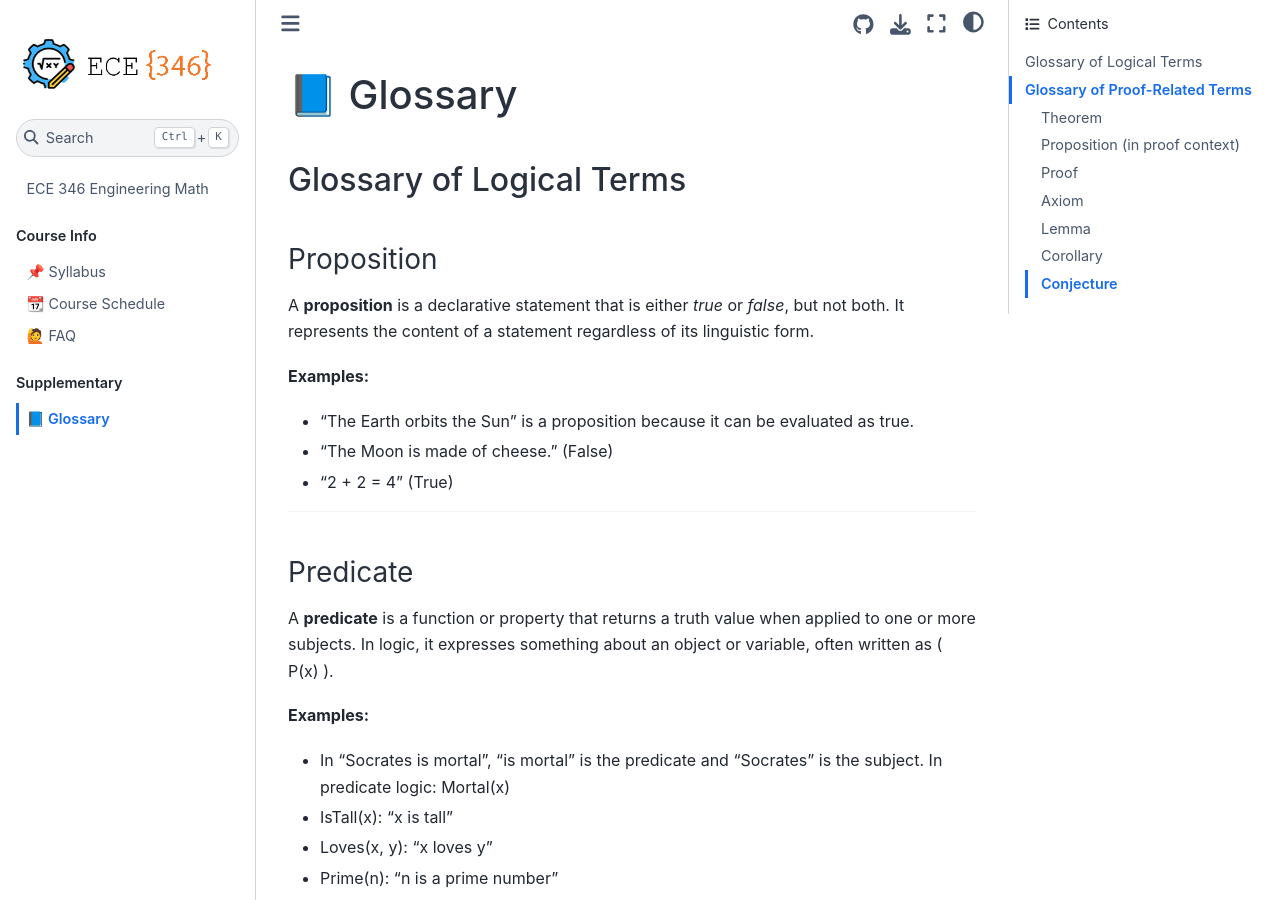
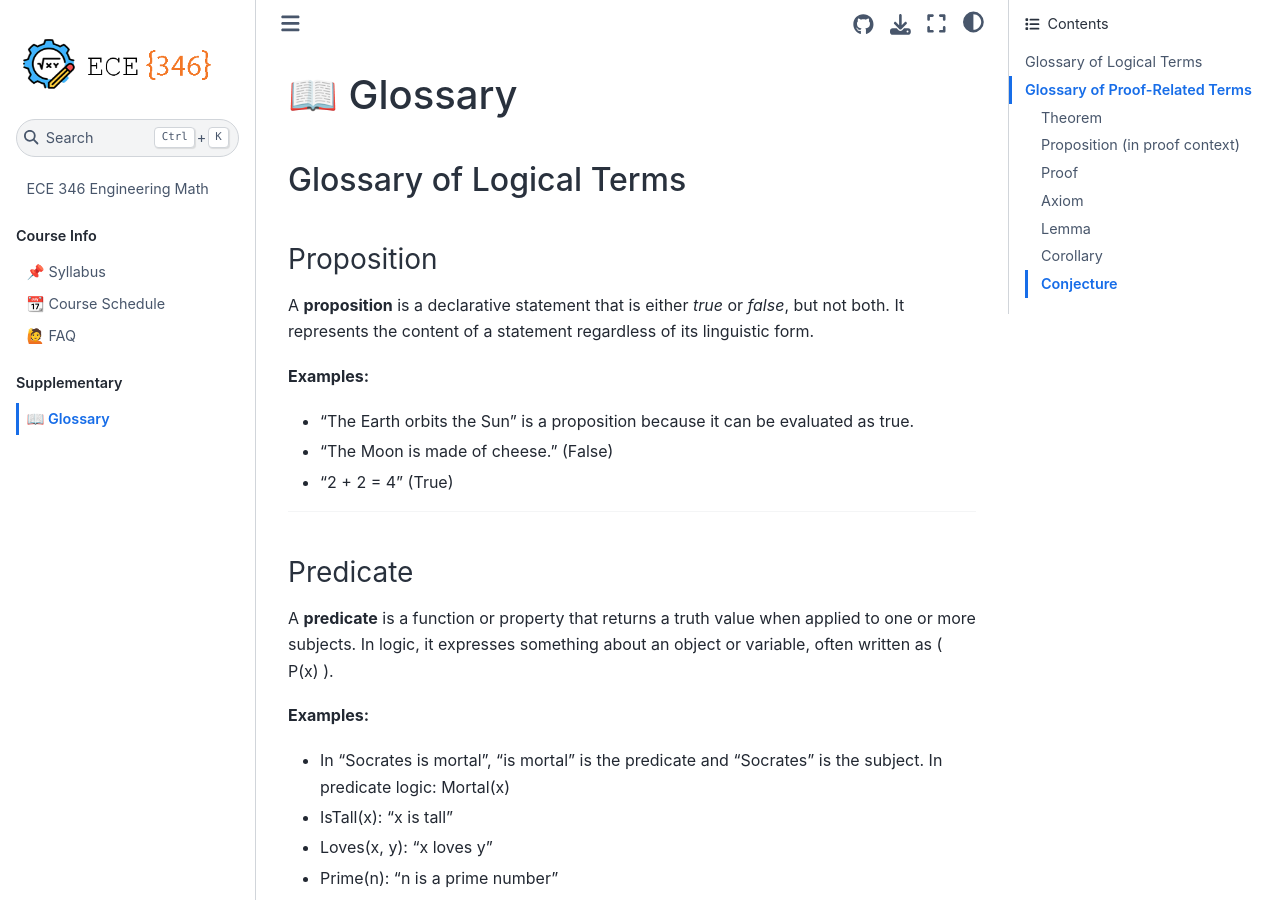
Before and after one commit to stanbaek/ece346, a Jupyter Book: the page built from docs/glossary.md, in a window 1280 px wide and 900 px high. Built offline with Jupyter Book 1.0.4 settings and Sphinx 7.4.7 and the Sphinx Book theme 1.1.4, drawn with Linux system fonts in a browser that asks for light colours.

```diff
--- a/docs/glossary.md
+++ b/docs/glossary.md
@@ -1,4 +1,4 @@
-# 📘 Glossary
+# 📖 Glossary
 
 ## Glossary of Logical Terms
 
```
